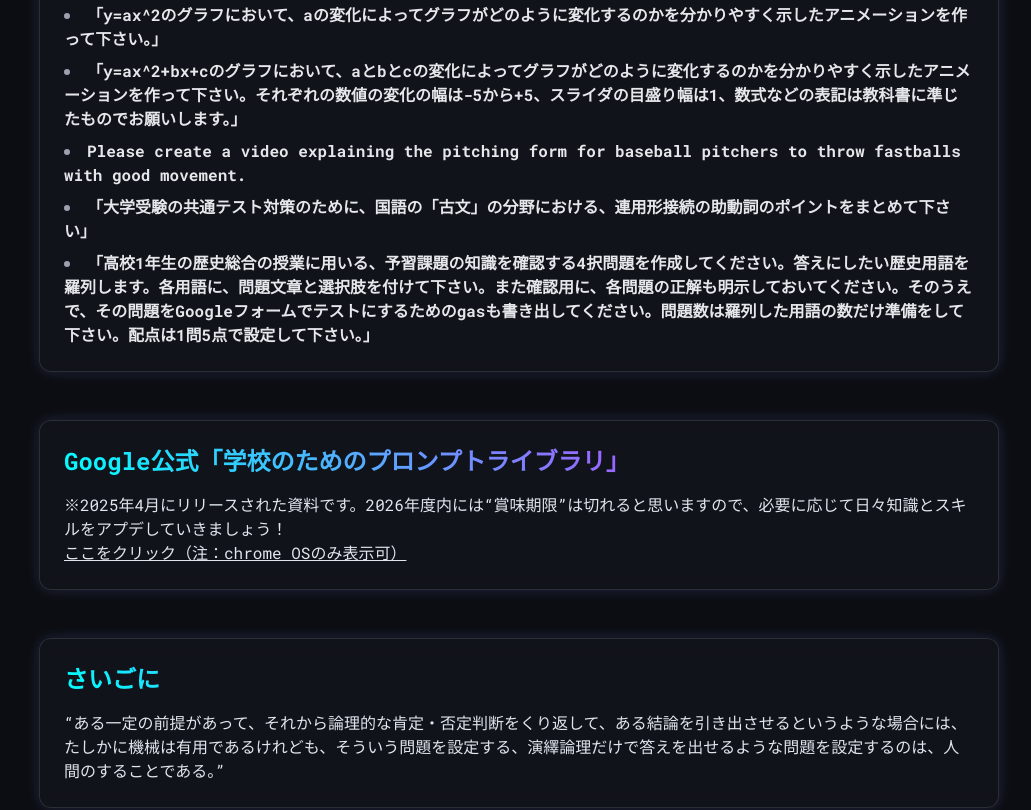
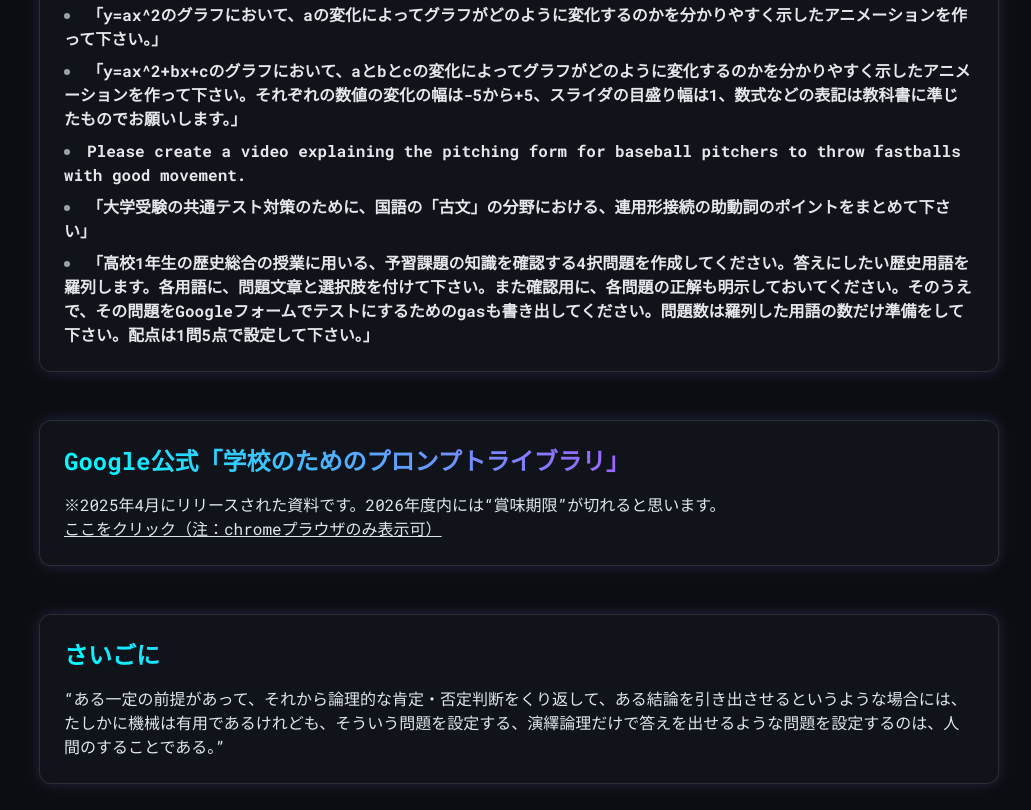
Before and after one commit to inoken1028/sophia-fukuoka-kensyu2025_08_21, a plain HTML site: page index.html in a window 1280 px wide. Shown: the part 1990-2800 px from the top of the page, without its empty margins (249-1280 px from the left). Drawn offline with nearby package versions, Linux system fonts and the light colour scheme.

Commit message:
Update index.html

```diff
--- a/index.html
+++ b/index.html
@@ -93,7 +93,7 @@
             <header class="mb-12">
                 <h1 class="text-5xl font-extrabold title-font neon-gradient">2025.08.21<br>上智福岡中高<br>職員研修会</h1>
                 <h2 class="text-2xl text-white-500 mt-2 title-font">教育現場を支える生成AI</h2>
-                <p class="text-sm font-semibold text-white-600 mt-2">テーマ: Gemini・NotebookLMの利活用について</p>
+                <p class="text-sm font-semibold text-white-600 mt-2">補助資料用webページ</p>
             </header>
 
             <section id="introduction" class="mb-12 glowing-card p-6 rounded-xl">
@@ -158,8 +158,8 @@
 
             <section id="practical-examples" class="mb-12 glowing-card p-6 rounded-xl">
                 <h3 class="text-2xl font-bold mb-4 neon-gradient">Google公式「学校のためのプロンプトライブラリ」</h3>
-                  <p>※2025年4月にリリースされた資料です。2026年度内には“賞味期限”は切れると思いますので、必要に応じて日々知識とスキルをアプデしていきましょう！</p>
-          <a href="chrome-extension://oemmndcbldboiebfnladdacbdfmadadm/https://services.google.com/fh/files/misc/gemini_prompt.pdf" target="_blank" rel="noopener noreferrer" class="white-link"><u>ここをクリック（注：chrome OSのみ表示可）</u></a>
+                  <p>※2025年4月にリリースされた資料です。2026年度内には“賞味期限”が切れると思います。</p>
+          <a href="chrome-extension://oemmndcbldboiebfnladdacbdfmadadm/https://services.google.com/fh/files/misc/gemini_prompt.pdf" target="_blank" rel="noopener noreferrer" class="white-link"><u>ここをクリック（注：chromeプラウザのみ表示可）</u></a>
 
             </section>
 
```
